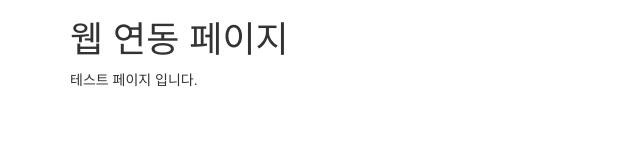
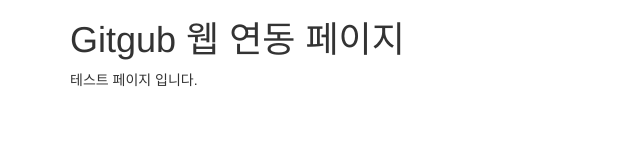
Before and after one commit to foradeux/foradeux.github.io, a plain HTML site: page index.html in a window 1280 px wide. Shown: the whole page, without its empty margins (0-640 px from the left). Drawn offline with nearby package versions, Linux system fonts and the light colour scheme.

Commit message:
ads.txt 과 index.html

```diff
--- a/index.html
+++ b/index.html
@@ -11,7 +11,7 @@
 <body>
 
 <div class="container">
-  <h1>웹 연동 페이지</h1>
+  <h1>Gitgub 웹 연동 페이지</h1>
   <p>테스트 페이지 입니다.</p>
 </div>
 </body>
```
Also changed, not shown: ads.txt.
